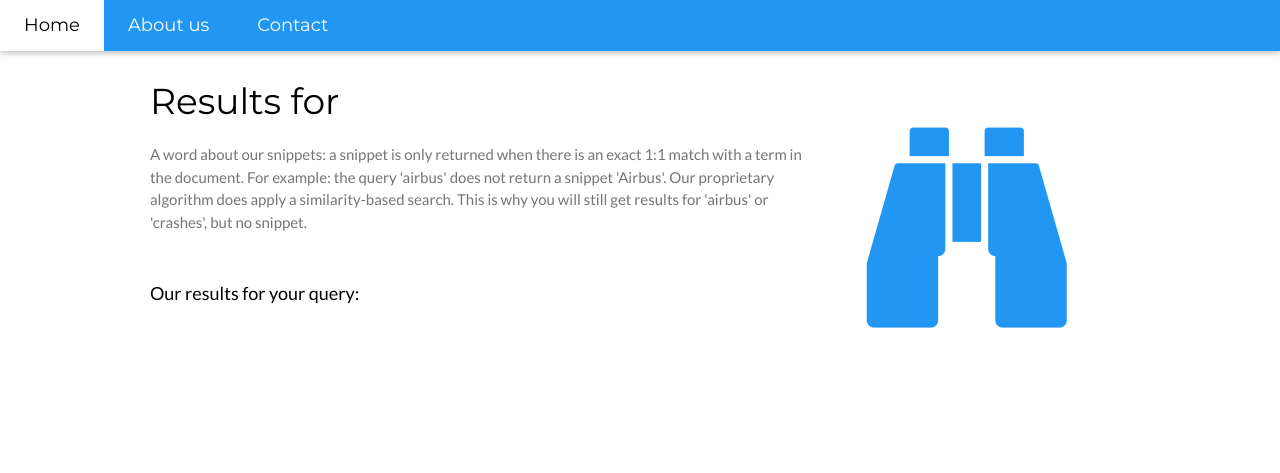
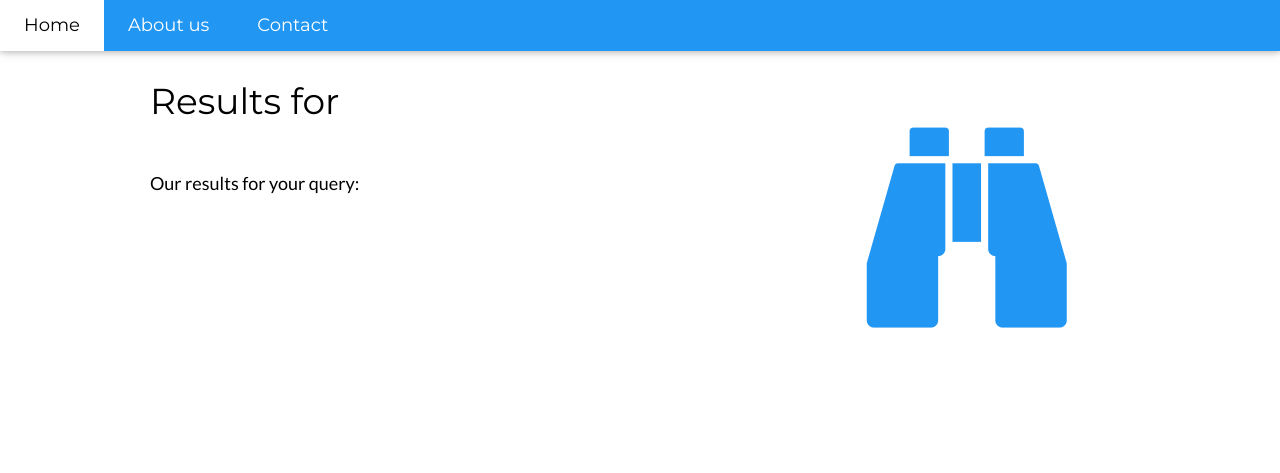
Before and after one commit to riverbit/zoekieloekie, a Flask app: template templates/return.html in a window 1280 px wide. Shown: the top 473 px of the page. Run offline with Flask 2, Linux system fonts and the light colour scheme; the template is opened without the code that fills it, so the values that code supplies are empty.

Commit message:
Removed notice about snippets

```diff
--- a/templates/return.html
+++ b/templates/return.html
@@ -36,7 +36,6 @@ body,h1,h2,h3,h4,h5,h6 {font-family: "Lato", sans-serif}
   <div class="w3-content">
     <div class="w3-twothird">
       <h1>Results for <i>{{ query }}</i></h1>
-	  <p class="w3-text-grey"> A word about our snippets: a snippet is only returned when there is an exact 1:1 match with a term in the document. For example: the query 'airbus' does not return a snippet 'Airbus'. Our proprietary algorithm does apply a similarity-based search. This is why you will still get results for 'airbus' or 'crashes', but no snippet.</p>
       <h5 class="w3-padding-32">Our results for your query:</h5>
 
       <p>
```
